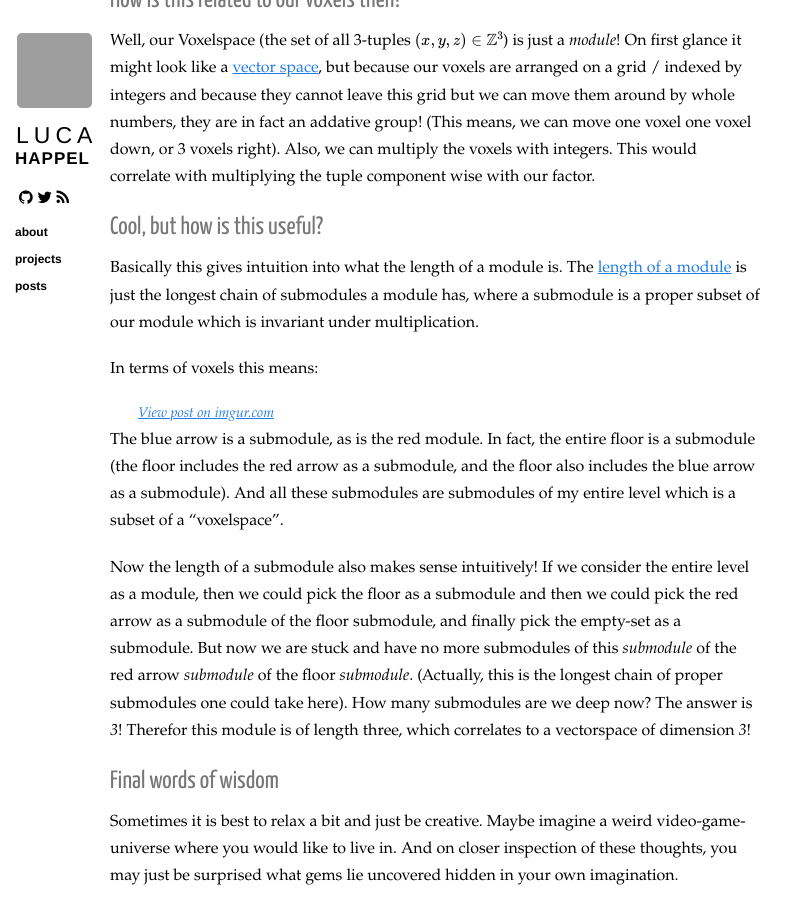
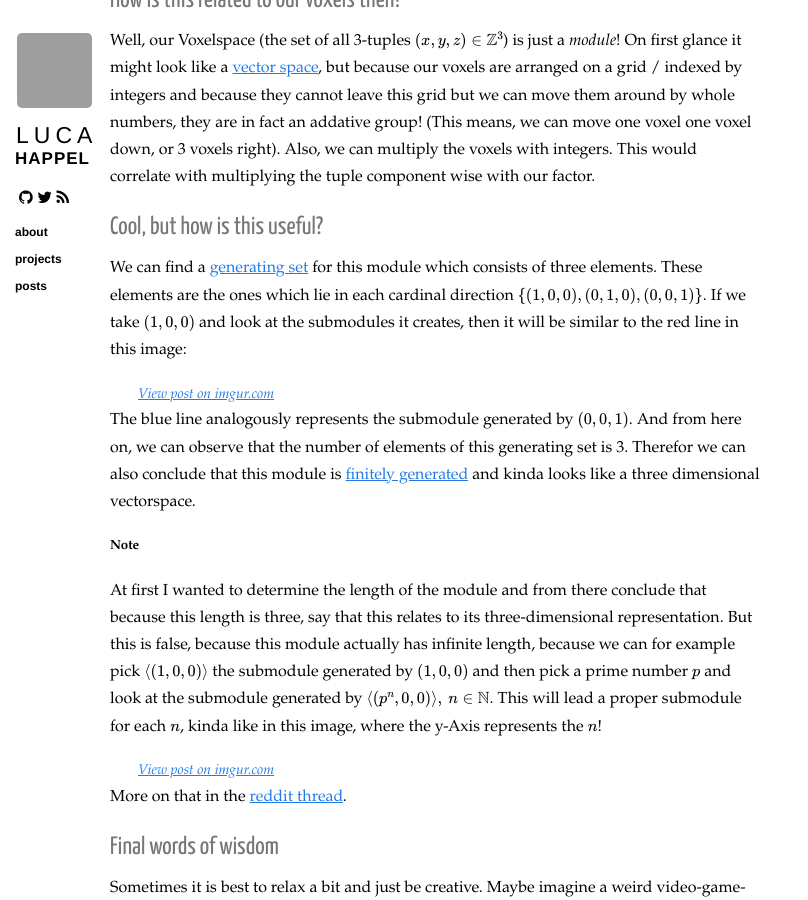
Before and after one commit to Quoteme/quoteme.github.io, a Jekyll site: the page built from _posts/2020-11-26-voxels_rings_and_modules.md, in a window 1280 px wide and 900 px high, scrolled down 1762 px. Shown: the whole window, without its empty margins (0-808 px from the left). Built offline with Jekyll 4.4.1, drawn with Linux system fonts in a browser that asks for light colours; nearby versions of some CDN libraries; formulas are drawn with MathJax 3; a script that is not in the unit is left out; comment, search, counter and statistics services are not loaded; grey boxes are pictures that could not be loaded.

Commit message:
corrected error with length of module

```diff
--- a/_posts/2020-11-26-voxels_rings_and_modules.md
+++ b/_posts/2020-11-26-voxels_rings_and_modules.md
@@ -74,6 +74,39 @@ with multiplying the tuple component wise with our factor.
 
 ### Cool, but how is this useful?
 
+We can find a [generating set](https://en.wikipedia.org/wiki/Generating_set_of_a_module)
+for this module which consists of three elements. These elements are
+the ones which lie in each cardinal direction
+$$\{(1,0,0),(0,1,0),(0,0,1)\}$$. If we take $$(1,0,0)$$
+and look at the submodules it creates, then it will be similar to the
+red line in this image:
+
+<blockquote class="imgur-embed-pub" lang="en" data-id="5P7as95"><a href="https://imgur.com/5P7as95">View post on imgur.com</a></blockquote><script async src="//s.imgur.com/min/embed.js" charset="utf-8"></script>
+
+The blue line analogously represents the submodule generated by $$(0,0,1)$$.
+And from here on, we can observe that the number of elements of this
+generating set is 3. Therefor we can also conclude that this module
+is [finitely generated](https://en.wikipedia.org/wiki/Finitely_generated_module)
+and kinda looks like a three dimensional vectorspace.
+
+##### Note
+
+At first I wanted to determine the length of the module and from there
+conclude that because this length is three, say that this relates to
+its three-dimensional representation. But this is false, because this
+module actually has infinite length, because we can for example
+pick $$\langle(1,0,0)\rangle$$ the submodule generated by $$(1,0,0)$$
+and then pick a prime number $$p$$ and look at the submodule generated by
+$$\langle(p^n,0,0)\rangle, \> n\in\mathbb{N}$$. This will lead a proper
+submodule for each $$n$$, kinda like in this image, where the
+y-Axis represents the $$n$$!
+
+<blockquote class="imgur-embed-pub" lang="en" data-id="umB2aNP"><a href="https://imgur.com/umB2aNP">View post on imgur.com</a></blockquote><script async src="//s.imgur.com/min/embed.js" charset="utf-8"></script>
+
+More on that in the [reddit thread](https://www.reddit.com/r/math/comments/k30zol/voxels_rings_and_modules_my_observations_on_how/?utm_source=share&utm_medium=web2x&context=3).
+
+<!--
+
 Basically this gives intuition into what the length of a module is.
 The [length of a module](https://en.wikipedia.org/wiki/Length_of_a_module)
 is just the longest chain of submodules a module has, where a submodule
@@ -99,6 +132,8 @@ submodules one could take here). How many submodules are we deep now?
 The answer is _3_! Therefor this module is of length three, which
 correlates to a vectorspace of dimension _3_!
 
+-->
+
 ### Final words of wisdom
 
 Sometimes it is best to relax a bit and just be creative. Maybe imagine
```
